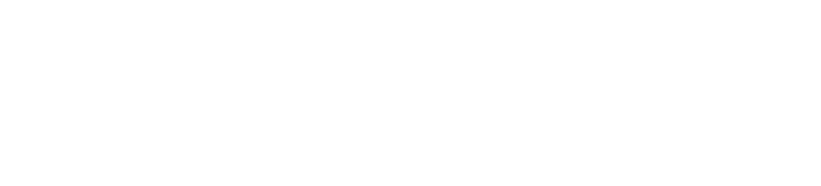
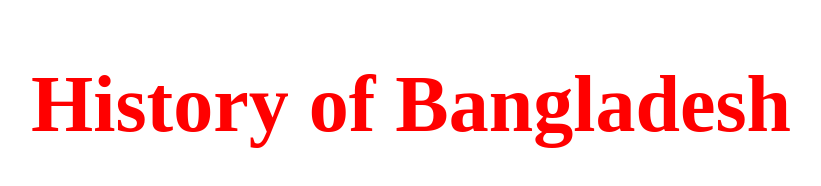
Before and after one commit to ssiam01/My-First-Website, a plain HTML site: page index.html in a window 1280 px wide. Shown: the whole page, without its empty margins (229-1050 px from the left). Drawn offline with Linux system fonts and the light colour scheme.

Commit message:
style addded

```diff
--- a/index.html
+++ b/index.html
@@ -5,8 +5,10 @@
     <meta http-equiv="X-UA-Compatible" content="IE=edge">
     <meta name="viewport" content="width=device-width, initial-scale=1.0">
     <title>History Of Bangladesh</title>
+    <link rel="stylesheet" href="style.css">
 </head>
 <body>
+    <h1 id="header-title">History of Bangladesh</h1>
 
 </body>
 </html>
--- a/style.css
+++ b/style.css
@@ -0,0 +1,7 @@
+#header-title{color: red;
+text-align: center;
+font-family: 'Times New Roman', Times, serif;
+font-size: 80px;
+padding: 5px 50px;
+
+}
```
